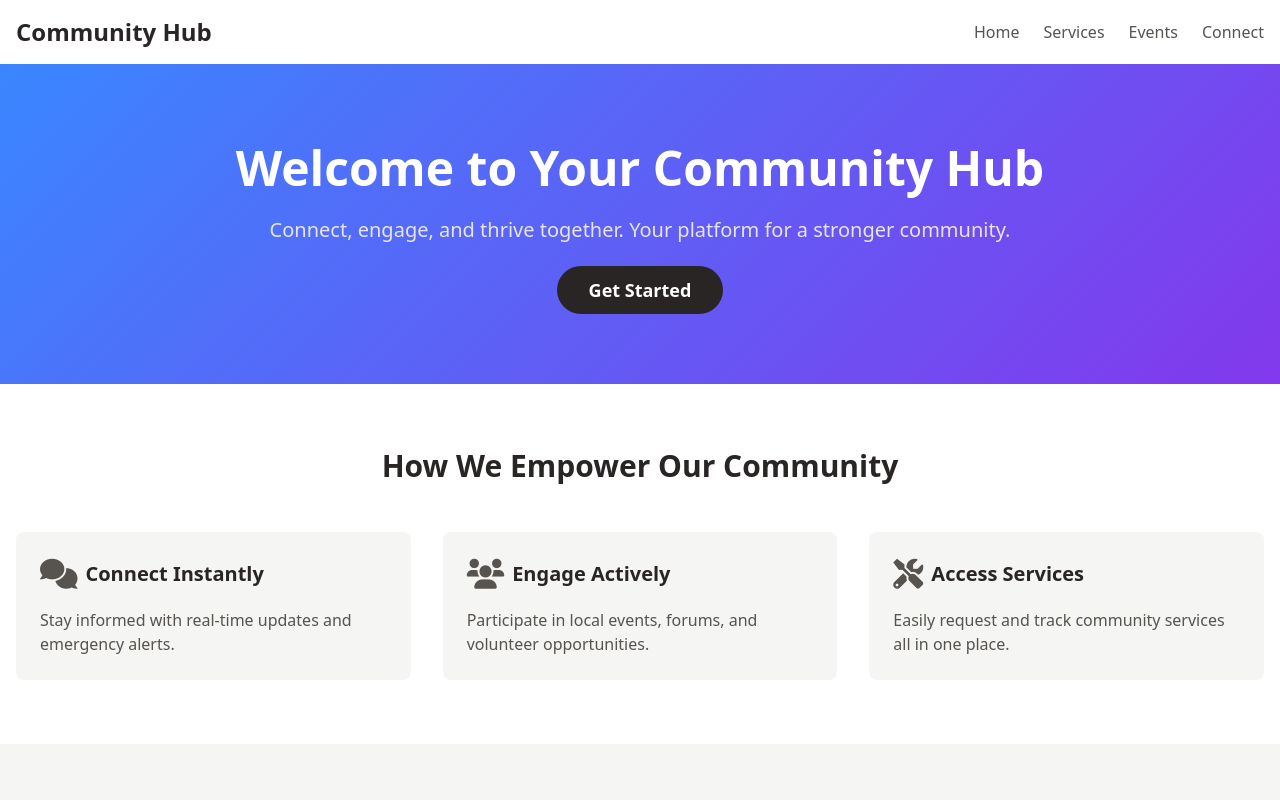
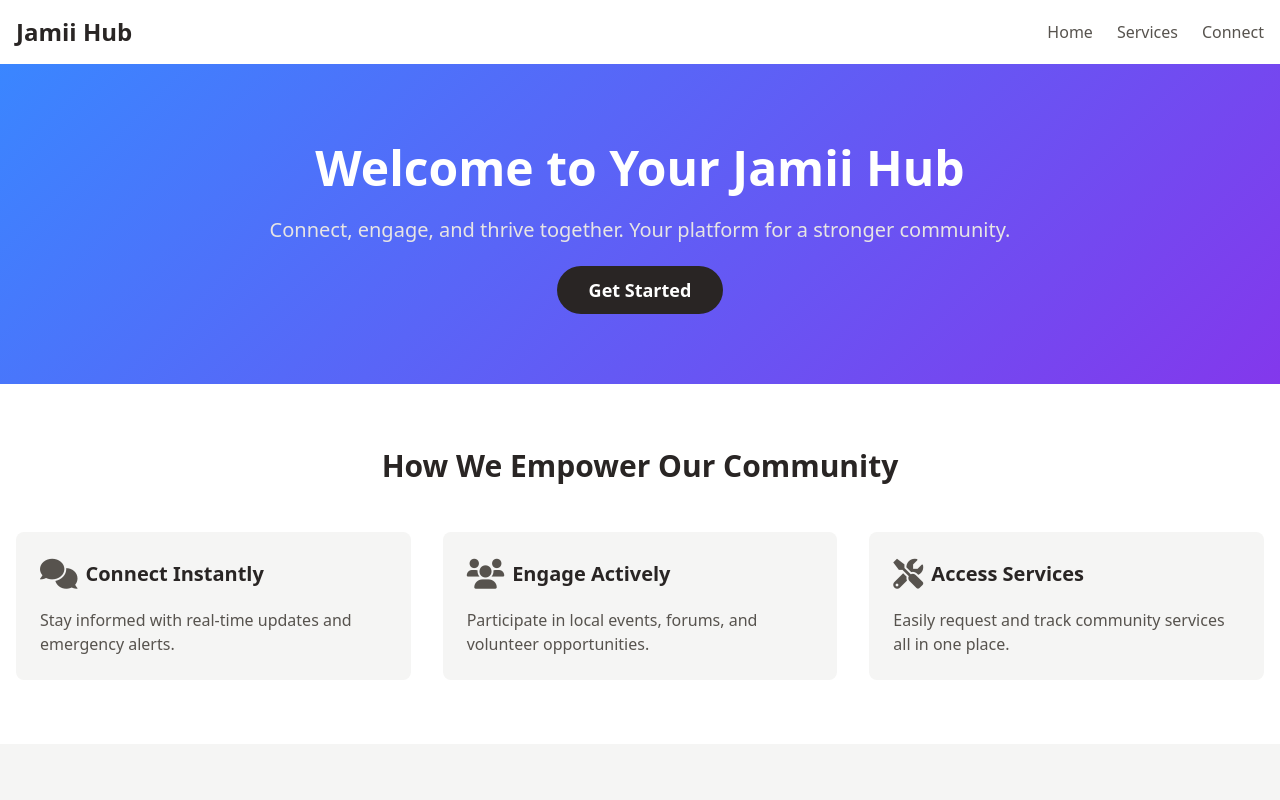
Before and after one commit to stephen-njiu/jamiihub, a plain HTML site: page index.html in a window 1280 px wide. Shown: the top 800 px of the page. Drawn offline with nearby package versions, Linux system fonts and the light colour scheme.

Commit message:
Update index.html

```diff
--- a/index.html
+++ b/index.html
@@ -4,7 +4,7 @@
 <head>
     <meta charset="UTF-8">
     <meta name="viewport" content="width=device-width, initial-scale=1.0">
-    <title>Community Hub - Connect, Engage, Thrive</title>
+    <title>Jamii Hub - Connect, Engage, Thrive</title>
     <script src="https://cdn.tailwindcss.com"></script>
     <!-- Include Font Awesome in the head of your HTML -->
 <link rel="stylesheet" href="https://cdnjs.cloudflare.com/ajax/libs/font-awesome/6.0.0-beta3/css/all.min.css">
@@ -58,13 +58,12 @@
     <header class="bg-white shadow-md">
         <div class="container mx-auto px-4 py-4">
             <nav class="flex justify-between items-center">
-                <a href="#" class="text-2xl font-bold text-warmGray-800">Community Hub</a>
+                <a href="#" class="text-2xl font-bold text-warmGray-800">Jamii Hub</a>
                 <ul class="flex space-x-6">
                     <li><a href="/html/dashboard.html" class="text-warmGray-600 hover:text-warmGray-900">Home</a></li>
                     <li><a href="/html/service-request.html"
                             class="text-warmGray-600 hover:text-warmGray-900">Services</a></li>
-                    <li><a href="/html/event-calendar.htmls"
-                            class="text-warmGray-600 hover:text-warmGray-900">Events</a></li>
+
                     <li><a href="/html/" class="text-warmGray-600 hover:text-warmGray-900">Connect</a></li>
                 </ul>
             </nav>
@@ -74,7 +73,7 @@
     <main>
         <section class="gradient-bg py-20">
             <div class="container mx-auto px-4 text-center">
-                <h1 class="text-4xl md:text-5xl font-bold text-white mb-6">Welcome to Your Community Hub</h1>
+                <h1 class="text-4xl md:text-5xl font-bold text-white mb-6">Welcome to Your Jamii Hub</h1>
                 <p class="text-xl text-warmGray-200 mb-8">Connect, engage, and thrive together. Your platform for a
                     stronger community.</p>
                 <a href="/html/register.html"
```
